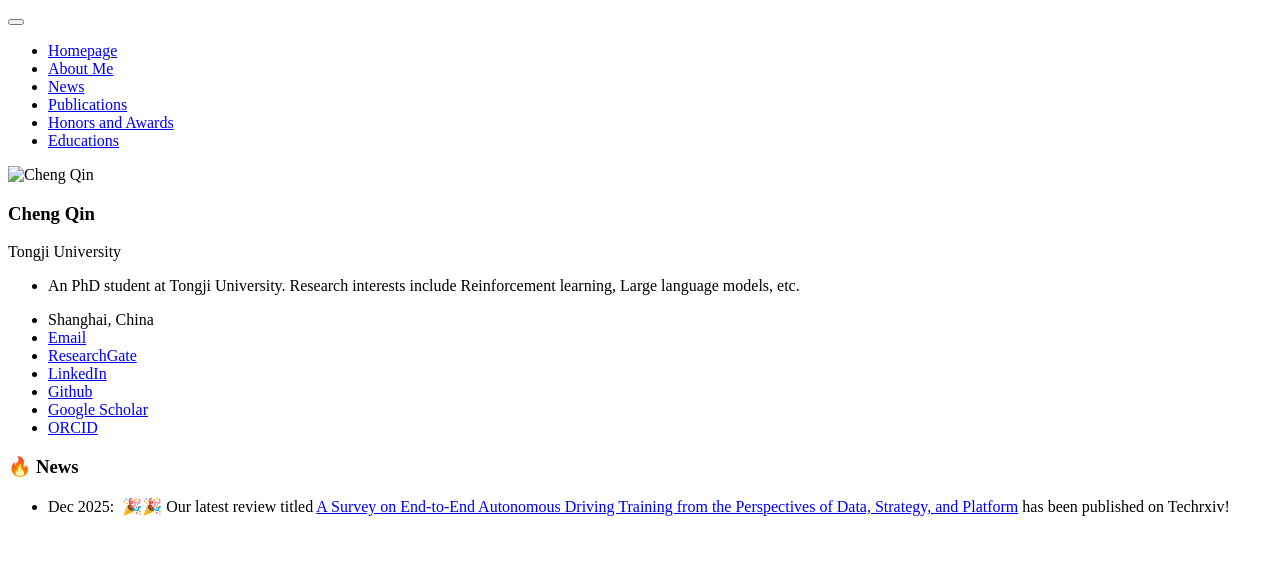
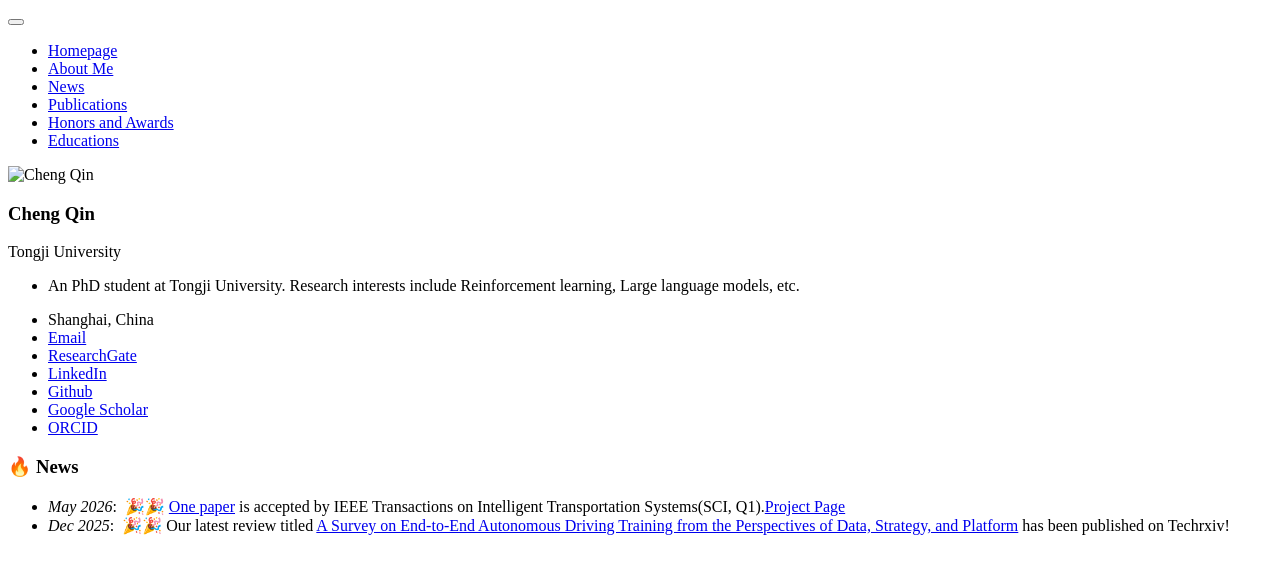
Before and after one commit to QinCheng0928/QinCheng0928.github.io, a Jekyll site: the page built from _pages/includes/news.md, in a window 1280 px wide. Shown: the top 574 px of the page. Built offline with Jekyll 4.4.1, drawn with Linux system fonts in a browser that asks for light colours; our own code applies the rules of GitHub Pages for plain Markdown files.

Commit message:
update news

```diff
--- a/_pages/includes/news.md
+++ b/_pages/includes/news.md
@@ -1,2 +1,3 @@
 # 🔥 News
-- Dec 2025: &nbsp;🎉🎉 Our latest review titled [A Survey on End-to-End Autonomous Driving Training from the Perspectives of Data, Strategy, and Platform](https://www.techrxiv.org/users/1002954/articles/1363381-a-survey-on-end-to-end-autonomous-driving-training-from-the-perspectives-of-data-strategy-and-platform) has been published on Techrxiv\!
+- *May 2026*: &nbsp;🎉🎉 [One paper](https://ieeexplore.ieee.org/document/11538396) is accepted by IEEE Transactions on Intelligent Transportation Systems(SCI, Q1).[Project Page](https://github.com/Jiaaqiliu/Awesome-Training-Ecosystem-for-E2E-AD)
+- *Dec 2025*: &nbsp;🎉🎉 Our latest review titled [A Survey on End-to-End Autonomous Driving Training from the Perspectives of Data, Strategy, and Platform](https://www.techrxiv.org/users/1002954/articles/1363381-a-survey-on-end-to-end-autonomous-driving-training-from-the-perspectives-of-data-strategy-and-platform) has been published on Techrxiv\!
```
